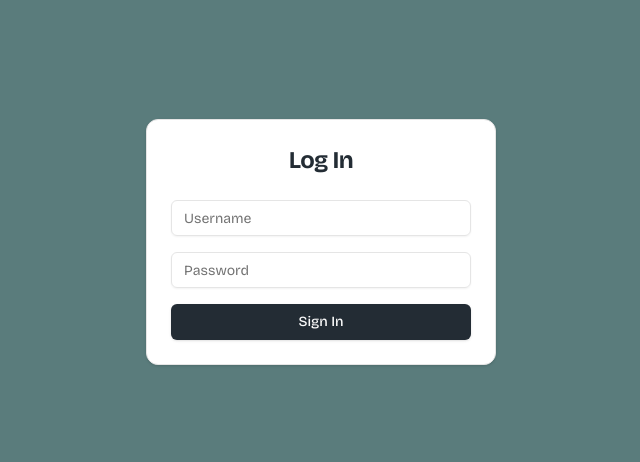
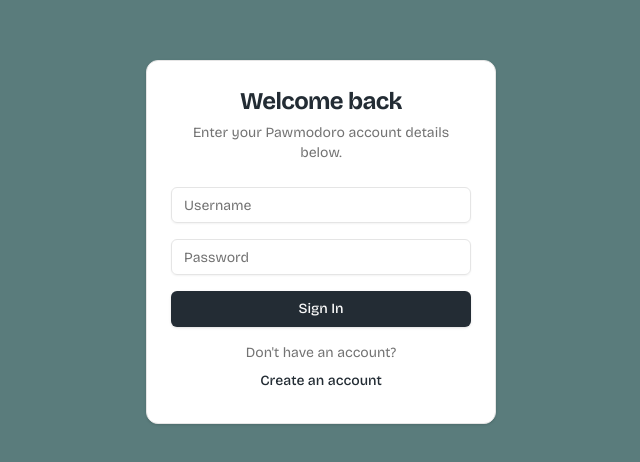
Before and after one commit to rachelkd/pawmodoro-frontend, a Next.js app: page /login in a window 1280 px wide. Shown: the part 158-620 px from the top of the page, without its empty margins (319-959 px from the left). Built offline with nearby package versions, Linux system fonts and the light colour scheme.

Commit message:
- Updated Card title from "Log In" to "Welcome back" for a more inviting tone. - Added a CardDescription to prompt users to enter their account details. - Included a link for users to navigate to the signup page if they don't have an account, enhancing accessibility and user flow.

```diff
--- a/src/components/auth/login-form.tsx
+++ b/src/components/auth/login-form.tsx
@@ -3,7 +3,13 @@
 import { useState } from 'react';
 import { Button } from '@/components/ui/button';
 import { Input } from '@/components/ui/input';
-import { Card, CardContent, CardHeader, CardTitle } from '@/components/ui/card';
+import {
+    Card,
+    CardContent,
+    CardDescription,
+    CardHeader,
+    CardTitle,
+} from '@/components/ui/card';
 import { useRouter } from 'next/navigation';
 
 export function LoginForm() {
@@ -64,8 +70,11 @@ export function LoginForm() {
         <Card className='w-[350px]'>
             <CardHeader>
                 <CardTitle className='text-2xl font-bold text-center text-gunmetal'>
-                    Log In
+                    Welcome back
                 </CardTitle>
+                <CardDescription className='text-center text-sm'>
+                    Enter your Pawmodoro account details below.
+                </CardDescription>
             </CardHeader>
             <CardContent>
                 <form onSubmit={handleSubmit} className='space-y-4'>
@@ -91,6 +100,19 @@ export function LoginForm() {
                     <Button type='submit' className='w-full'>
                         Sign In
                     </Button>
+                    <div className='text-center'>
+                        <p className='text-sm text-muted-foreground'>
+                            Don&apos;t have an account?
+                        </p>
+                        <Button
+                            type='button'
+                            variant='link'
+                            className='text-sm'
+                            onClick={() => router.push('/signup')}
+                        >
+                            Create an account
+                        </Button>
+                    </div>
                 </form>
             </CardContent>
         </Card>
```
